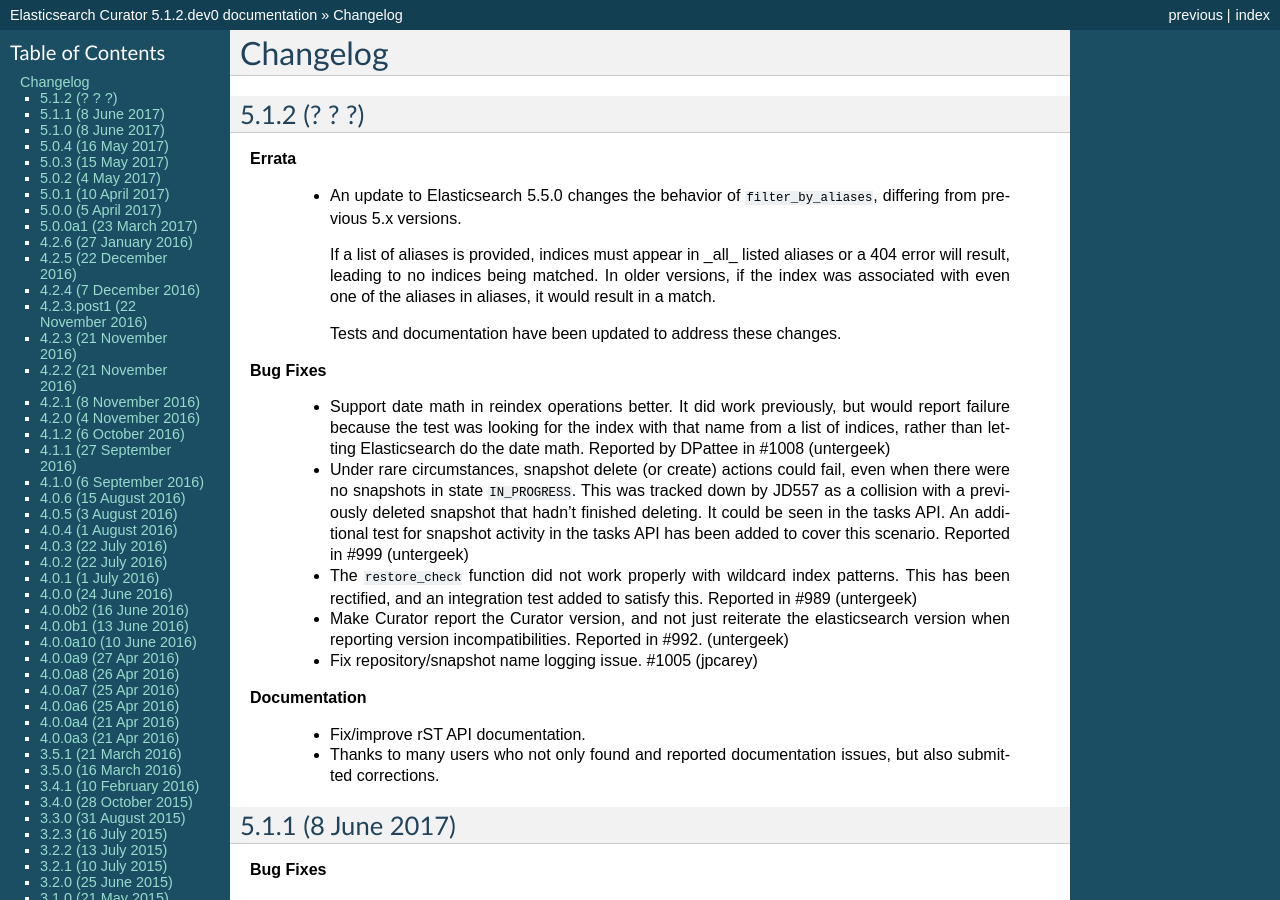
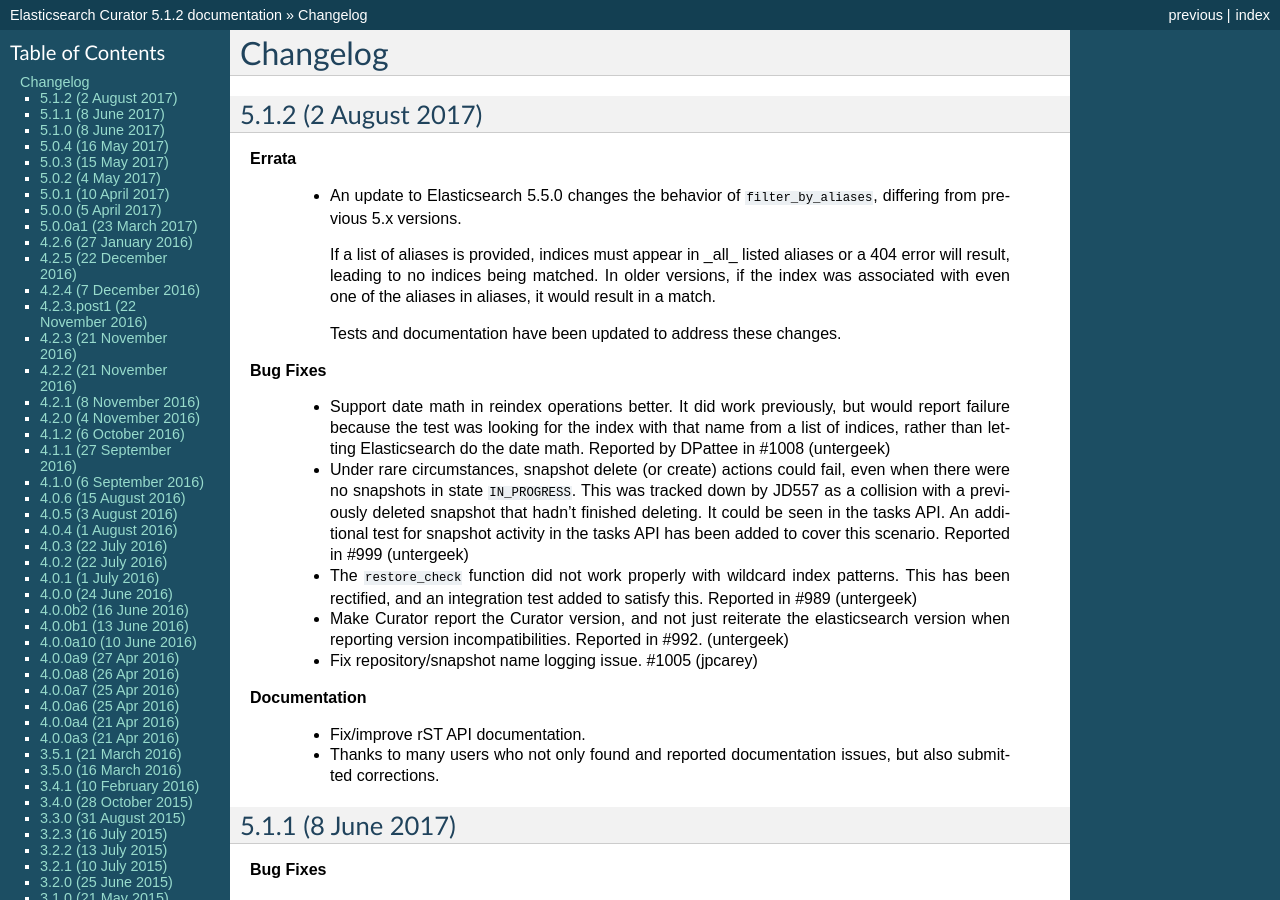
Before and after one commit to elastic/curator, a Sphinx documentation site: the page built from docs/Changelog.rst, in a window 1280 px wide and 900 px high. Built offline with Sphinx 7.4.7, drawn with Linux system fonts in a browser that asks for light colours; some of the changed text lies outside the part shown.

Commit message:
Changes needed to release 5.1.2

```diff
--- a/curator/_version.py
+++ b/curator/_version.py
@@ -1 +1 @@
-__version__ = '5.1.2.dev0'
+__version__ = '5.1.2'
--- a/docs/Changelog.rst
+++ b/docs/Changelog.rst
@@ -3,8 +3,8 @@
 Changelog
 =========
 
-5.1.2 (? ? ?)
--------------
+5.1.2 (2 August 2017)
+---------------------
 
 **Errata**
 
--- a/requirements.txt
+++ b/requirements.txt
@@ -3,4 +3,4 @@
 click>=6.7
 pyyaml>=3.10
 voluptuous>=0.9.3
-certifi>=2017.4.17
+certifi>=2017.7.27.1
```
Also changed, not shown: 3 other files.
